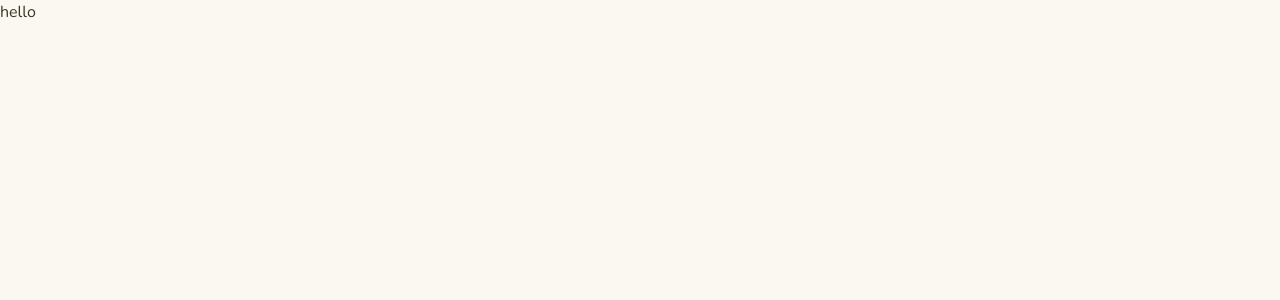
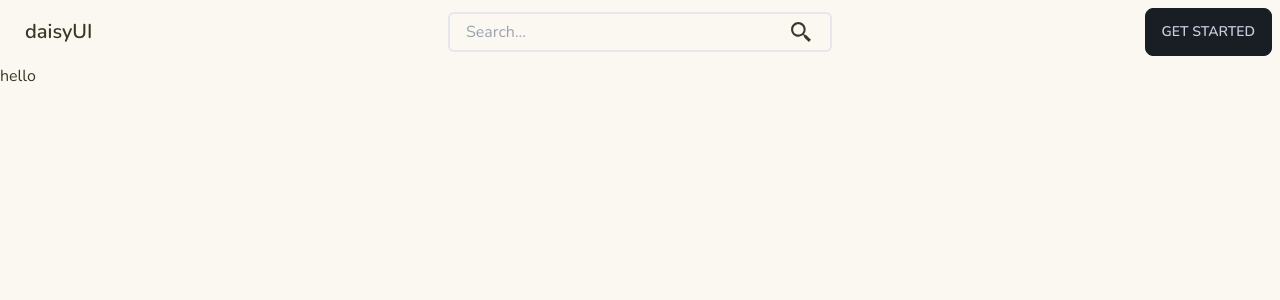
Before and after one commit to AnikKDev/sustainable-kit-landing-page, a React (Vite) app: page / in a window 1280 px wide. Shown: the top 300 px of the page. Built offline with nearby package versions, Linux system fonts and the light colour scheme; a web font is replaced by a local one.

Commit message:
completed half of top nav

```diff
--- a/src/Pages/Main.jsx
+++ b/src/Pages/Main.jsx
@@ -1,9 +1,12 @@
 import React from "react";
 import { Outlet } from "react-router-dom";
+import TopNav from "./SharedPages/TopNav";
 
 const Main = () => {
   return (
     <div>
+      {/* nav */}
+      <TopNav />
       <Outlet />
     </div>
   );
--- /dev/null
+++ b/src/Pages/SharedPages/TopNav.jsx
@@ -0,0 +1,92 @@
+import React, { useState } from "react";
+import { BiSearchAlt2 } from "react-icons/bi";
+import styles from "./TopNav.module.css";
+const TopNav = () => {
+  const [inputContainerClass, setInputContainerClass] = useState(false);
+  const searchBar = (
+    <>
+      <div
+        className={`border-2 border-gray-200 rounded-md w-96 h-10 flex justify-between px-4 items-center ${
+          inputContainerClass && styles.topNav__searchContainer
+        }`}
+      >
+        <input
+          onFocus={() => setInputContainerClass(true)}
+          type="text"
+          placeholder="Search..."
+          className={`w-10/12 h-full border-none outline-none focus-visible:border-none focus:border-none bg-transparent ${styles.topNav__searchBar}`}
+        />
+        <div className="cursor-pointer">
+          <BiSearchAlt2 size={25} />
+        </div>
+      </div>
+    </>
+  );
+  return (
+    <div className="navbar bg-base-100">
+      <div className="navbar-start">
+        <div className="dropdown">
+          <label tabIndex={0} className="btn btn-ghost lg:hidden">
+            <svg
+              xmlns="http://www.w3.org/2000/svg"
+              className="h-5 w-5"
+              fill="none"
+              viewBox="0 0 24 24"
+              stroke="currentColor"
+            >
+              <path
+                strokeLinecap="round"
+                strokeLinejoin="round"
+                strokeWidth="2"
+                d="M4 6h16M4 12h8m-8 6h16"
+              />
+            </svg>
+          </label>
+          <ul
+            tabIndex={0}
+            className="menu menu-compact dropdown-content mt-3 p-2 shadow bg-base-100 rounded-box w-52"
+          >
+            <li>
+              <a>Item 1</a>
+            </li>
+            <li tabIndex={0}>
+              <a className="justify-between">
+                Parent
+                <svg
+                  className="fill-current"
+                  xmlns="http://www.w3.org/2000/svg"
+                  width="24"
+                  height="24"
+                  viewBox="0 0 24 24"
+                >
+                  <path d="M8.59,16.58L13.17,12L8.59,7.41L10,6L16,12L10,18L8.59,16.58Z" />
+                </svg>
+              </a>
+              <ul className="p-2">
+                <li>
+                  <a>Submenu 1</a>
+                </li>
+                <li>
+                  <a>Submenu 2</a>
+                </li>
+              </ul>
+            </li>
+            <li>
+              <a>Item 3</a>
+            </li>
+          </ul>
+        </div>
+        <a className="btn btn-ghost normal-case text-xl">daisyUI</a>
+      </div>
+      <div className="navbar-center hidden lg:flex">
+        {/* search input */}
+        {searchBar}
+      </div>
+      <div className="navbar-end">
+        <a className="btn">Get started</a>
+      </div>
+    </div>
+  );
+};
+
+export default TopNav;
--- /dev/null
+++ b/src/Pages/SharedPages/TopNav.module.css
@@ -0,0 +1,3 @@
+.topNav__searchContainer {
+  border: 2px solid #347758 !important;
+}
```
